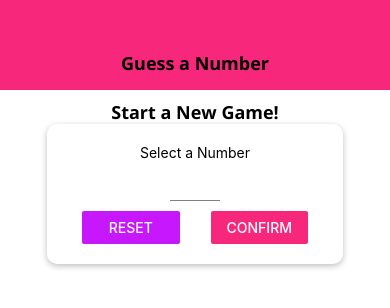
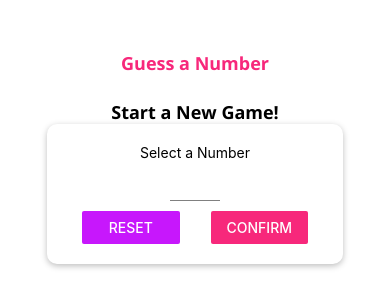
Before and after one commit to dbmarch/rn-guess-a-number, a React Native app: screen / in a window 390 px wide. Shown: the top 308 px of the page. Built offline with nearby package versions, Linux system fonts and the light colour scheme.

Commit message:
render different compnents for different platform types

```diff
--- a/components/Header.js
+++ b/components/Header.js
@@ -1,26 +1,43 @@
 import React from 'react'
-import {View, Text, StyleSheet} from 'react-native'
+import {View, StyleSheet, Platform} from 'react-native'
 import Colors from '../constants/colors';
 import TitleText from '../components/TitleText'
 
 const Header = ({title}) =>{
    return (
-   <View style = {styles.header}>
-      <TitleText>{title}</TitleText>
+   <View style = {{...styles.headerBase, ...Platform.select({
+     ios: styles.headerIOS,
+     android: styles.headerAndroid
+   })
+   }}>
+      <TitleText style = {styles.title}>{title}</TitleText>
    </View>
    )}
 
 
 const styles = StyleSheet.create({
-  header: {
+  headerBase: {
     width: '100%',
     height: 90,
     paddingTop: 36,
-    backgroundColor: Colors.primary,
     alignItems: 'center',
     justifyContent: 'center',
-    fontFamily: 'open-sans'
+    fontFamily: 'open-sans',
   },
+  headerIOS: {
+    backgroundColor: 'white',
+    borderBottomColor:  '#ccc',
+    borderBottomWidth:  1
+  },
+  headerAndroid: {
+    backgroundColor: Colors.primary,
+    borderBottomColor:  'transparent',
+    borderBottomWidth:  0
+
+  },
+  title: {
+    color: Platform.OS !== 'android' ? Colors.primary : 'white'
+  }
 });
 
 export default Header
--- a/components/MainButton.js
+++ b/components/MainButton.js
@@ -1,21 +1,31 @@
 import React from 'react'
-import {View, Text, StyleSheet, TouchableOpacity} from 'react-native'
+import {View, Text, StyleSheet, TouchableOpacity, TouchableNativeFeedback, Platform} from 'react-native'
 import Colors from '../constants/colors'
 
 const MainButton = ({style, onPress, children}) => {
+   let ButtonComponent = TouchableOpacity
+   if (Platform.OS === 'android' && Platform.Version >= 21 ) {
+      ButtonComponent = TouchableNativeFeedback
+   }
    return (
-      <TouchableOpacity activeOpacity={0.6} onPress={onPress}>
+      <View style = {styles.buttonContainer}>
+      <ButtonComponent activeOpacity={0.6} onPress={onPress}>
          <View style = {{...style, ...styles.button}}>
             <Text style = {styles.buttonText}>
                {children}
             </Text>
          </View>
-      </TouchableOpacity>
+      </ButtonComponent>
+      </View>
    )
 }
 
 
 const styles = StyleSheet.create({
+   buttonContainer: {
+      borderRadius: 25,
+      overflow: 'hidden'
+   },
    button: {
       backgroundColor: Colors.primary,
       paddingVertical: 12,
--- a/screens/GameOverScreen.js
+++ b/screens/GameOverScreen.js
@@ -41,7 +41,8 @@
    screen: {
       flex: 1,
       justifyContent: 'center',
-      alignItems: 'center'
+      alignItems: 'center',
+      paddingVertical: 10
    },
    imageContainer: {
       width:  Dimensions.get('window').width * 0.7,
--- a/screens/GameScreen.js
+++ b/screens/GameScreen.js
@@ -1,6 +1,7 @@
 import React, {useState, useRef, useEffect} from 'react'
 import{View, FlatList, Text, StyleSheet, Alert, Dimensions} from 'react-native'
 import {Ionicons} from '@expo/vector-icons'
+import {ScreenOrientation} from 'expo'
 import NumberContainer from '../components/NumberContainer'
 import Card from '../components/Card'
 import MainButton from '../components/MainButton'
@@ -27,6 +28,7 @@
 }
 
 const GameScreen = ({userChoice, onGameOver}) => {
+   // ScreenOrientation.lockAsync(ScreenOrientation.OrientationLock.PORTRAIT)
    const initialGuess = generateRandomBetween(1,100, userChoice)
    const [currentGuess, setCurrentGuess] = useState(initialGuess)
    const [pastGuesses, setPastGuesses] = useState([initialGuess.toString()])
```
